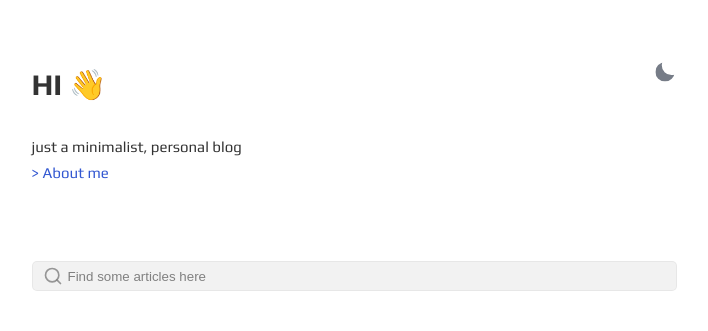
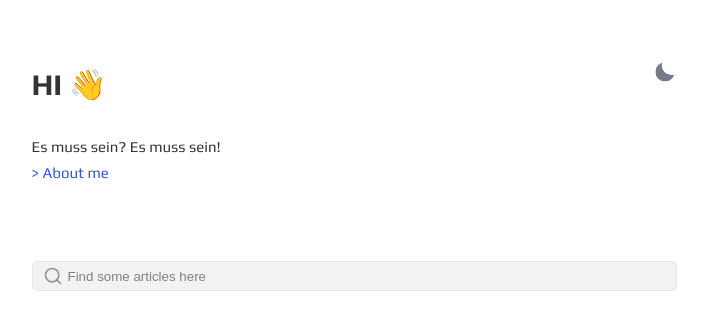
Before and after one commit to codyb1ue/codyb1ue.github.io, a Jekyll site: the page built from index.html, in a window 1280 px wide. Shown: the top 331 px of the page, without its empty margins (286-994 px from the left). Built offline with Jekyll 4.4.1, drawn with Linux system fonts in a browser that asks for light colours.

Commit message:
Update _config.yml

```diff
--- a/_config.yml
+++ b/_config.yml
@@ -1,29 +1,29 @@
-site: Gesko
-title: Gesko
+site: Memozine
+title: Memzoine
 greetings: Hi 👋
 description: >-
-  just a minimalist, personal blog
+  Es muss sein? Es muss sein!
 lang: en-US
-timezone:  Europe/Rome
-repo: https://github.com/DavideBri/Gesko # site repo [optional]
-data-theme: dark # default theme "dark" | "light"
-discus-identifier: powex # replace with your disqus shortname
+timezone:  China/Beijing
+repo:  # site repo [optional]
+data-theme: light # default theme "dark" | "light"
+discus-identifier: # replace with your disqus shortname
 
 author:
-  name: gesko
+  name: Cody
   bio: just a minimalist, personal blog
   userpicture:
   username: # general username
   github: # github username
   twitter: # twitter username
-  email: your-email@email.com # email adress
+  email: wangchuang94@foxmail.com # email adress
 
 # Font Settings
 googlewebfonts: family=Play:wght@400;700&family=Source+Code+Pro:ital,wght@0,200;0,300;0,400;0,600;0,700;0,900;1,300;1,400;1,500;1,600;1,700;1,900
 
 # URL settings
-url: "https://DavideBri.github.io" # Domain Name of host. [username].github.io for github pages
-baseurl: "/Gesko" # sub folder for jekyll site. only if jekyll site not in root of host. leave blank if not wishd. always add / in front.
+url: "https://codyb1ue.github.io" # Domain Name of host. [username].github.io for github pages
+baseurl: "" # sub folder for jekyll site. only if jekyll site not in root of host. leave blank if not wishd. always add / in front.
 permalink: pretty
 
 # local
```
